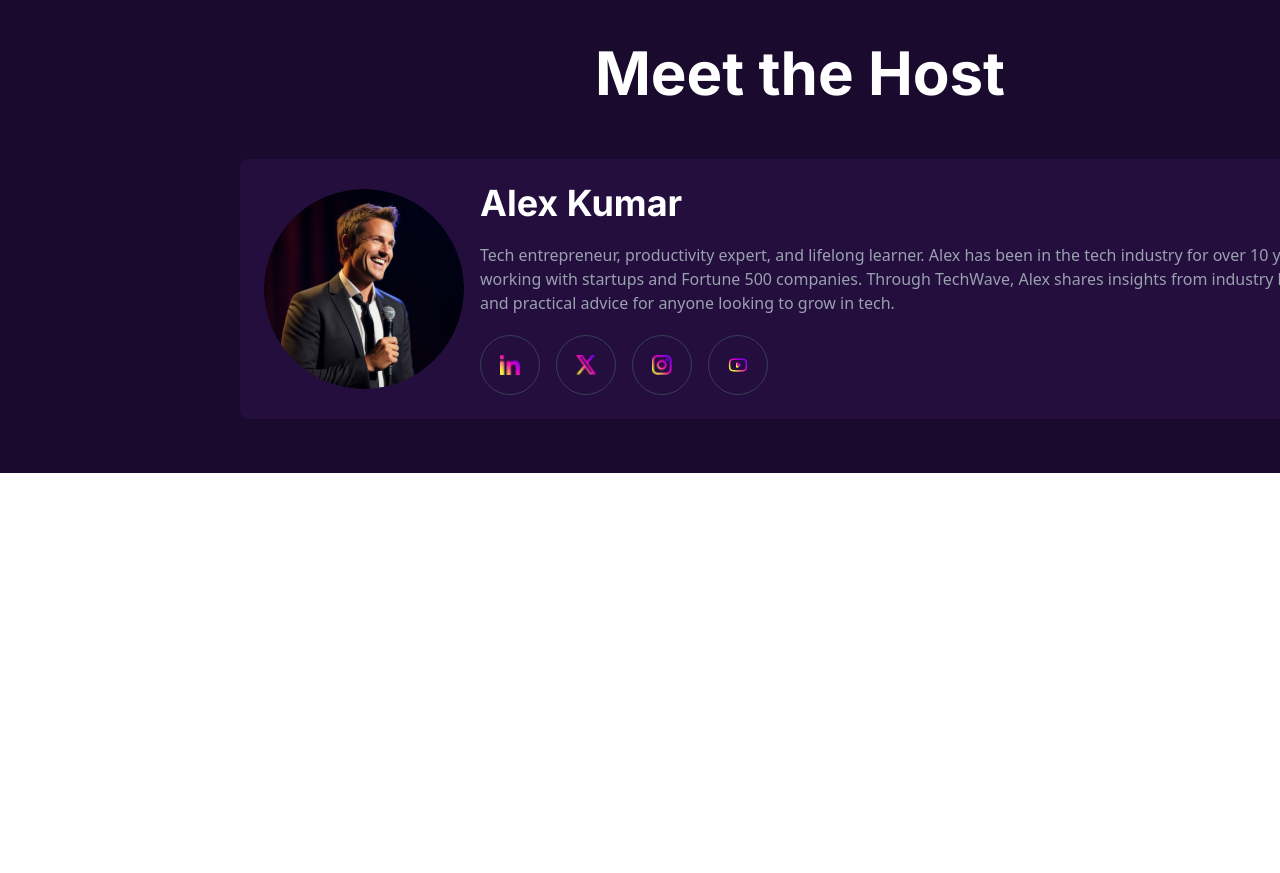
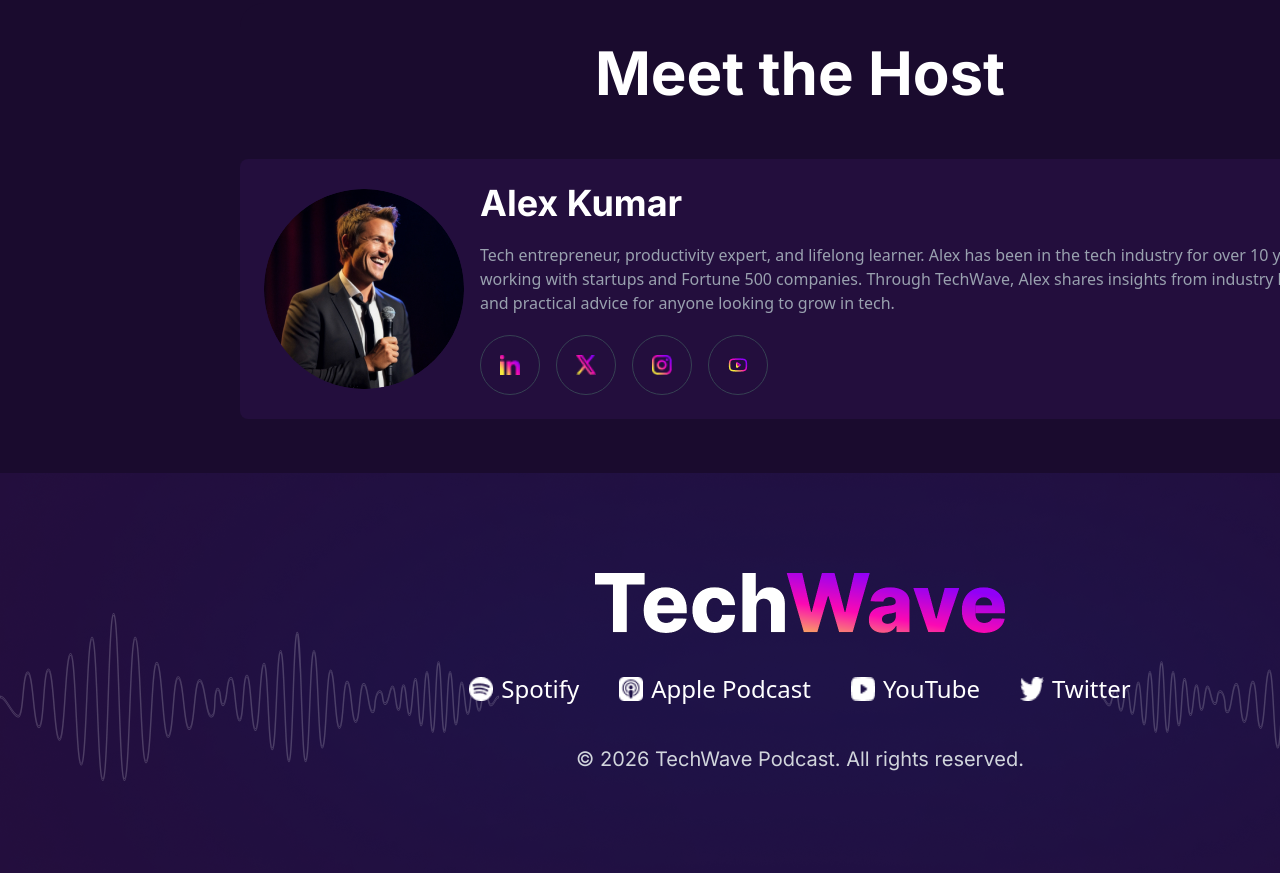
Before and after one commit to Faruque23/B13-Assignment-02, a plain HTML site: page index.html in a window 1280 px wide. Shown: the part 3507-4380 px from the top of the page. Before the commit the page ends 3980 px from the top, so only its background shows below. Drawn offline with nearby package versions, Linux system fonts and the light colour scheme.

Commit message:
Site fomplete for large Device

```diff
--- a/index.html
+++ b/index.html
@@ -245,5 +245,39 @@
 
     </main>
 
+    <footer>
+        <section class="bg-[url('./images/footer-bg.png')] bg-no-repeat bg-cover w-[1600px] h-[400px] mx-auto flex flex-col justify-center items-center px-[200px] py-5">
+            <div>
+                <img src="./images/logo-techwave.png" alt="footer-logo" class="h-[60px] w-[410px] hover:scale-105 mb-10">
+            </div>
+            <!-- Footer content -->
+            <div class="flex justify-center items-center gap-10">
+                <div class="flex justify-center items-center gap-2 hover:scale-115">
+                    <img src="./images/spotify.png" alt="spotify-logo" class="h-[24px] w-[24px] hover:scale-105">
+                    <p class="text-2xl text-white">Spotify</p>
+                </div>
+
+                <div class="flex justify-center items-center gap-2 hover:scale-115">
+                    <img src="./images/apple-podcast.png" alt="apple-podcast" class="h-[24px] w-[24px] hover:scale-105">
+                    <p class="text-2xl text-white">Apple Podcast</p>
+                </div>
+
+                <div class="flex justify-center items-center gap-2 hover:scale-115">
+                    <img src="./images/youtube-podcast.png" alt="youtube" class="h-[24px] w-[24px] hover:scale-105">
+                    <p class="text-2xl text-white">YouTube</p>
+                </div>
+
+                <div class="flex justify-center items-center gap-2 hover:scale-115">
+                    <img src="./images/twitter.png" alt="twitter" class="h-[24px] w-[24px] hover:scale-105">
+                    <p class="text-2xl text-white">Twitter</p>
+                </div>
+            </div>
+            <div class="mt-10">
+                <p class="text-xl text-gray-300 font-[Inter]"> © 2026 TechWave Podcast. All rights reserved.</p>
+
+
+        </section>
+    </footer>
+
 </body>
 </html>
```
